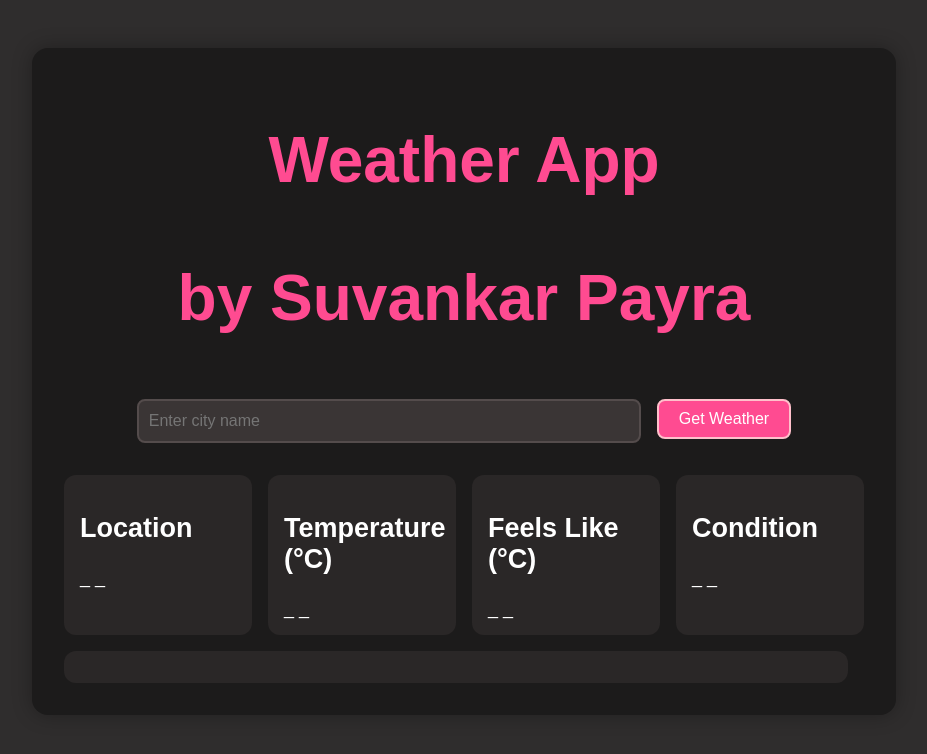
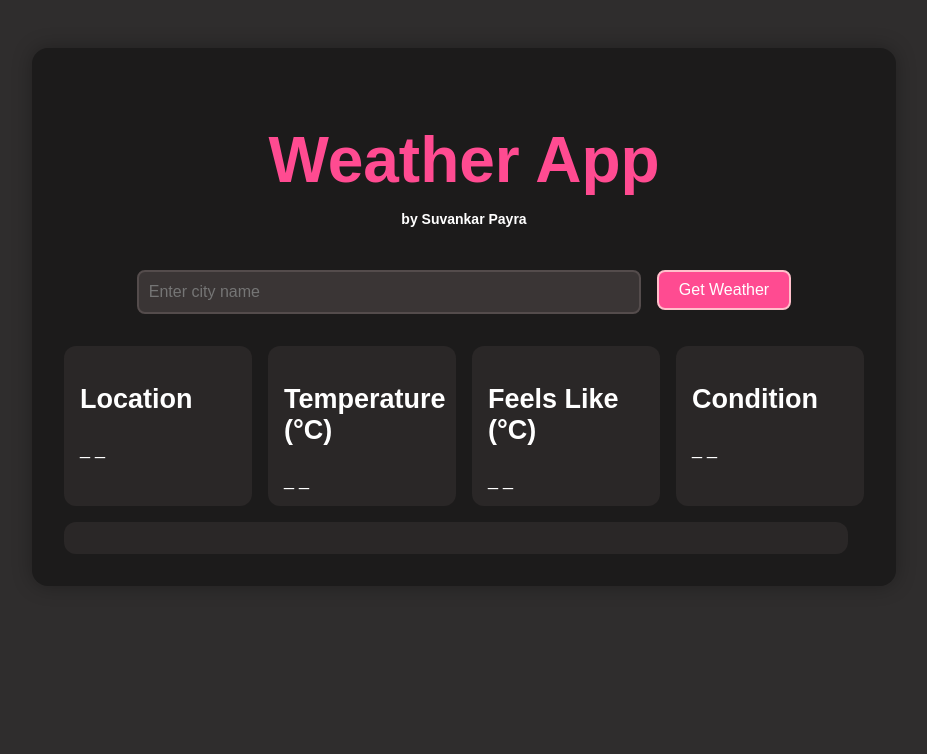
Before and after one commit to suvancodes/My_Weather_App, a plain HTML site: page index.html in a window 1280 px wide. Shown: the whole page, without its empty margins (176-1103 px from the left). Drawn offline with Linux system fonts and the light colour scheme.

Commit message:
Update style.css

```diff
--- a/style.css
+++ b/style.css
@@ -116,3 +116,7 @@ button:hover {
     padding: 0;
   }
 }
+p{
+  font-size: 14px;
+  color: white;
+}
```
